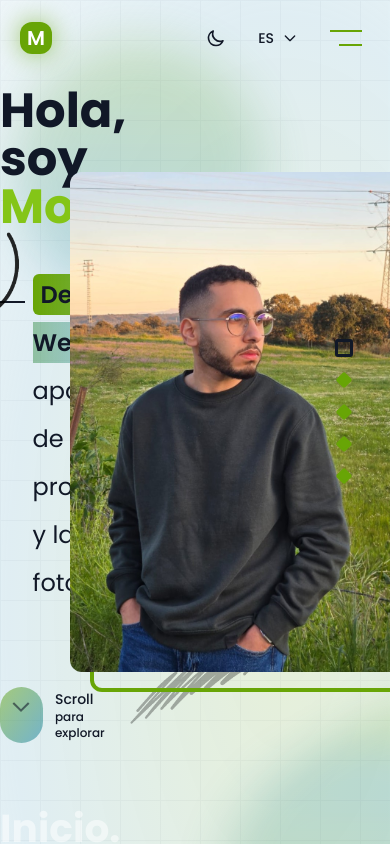
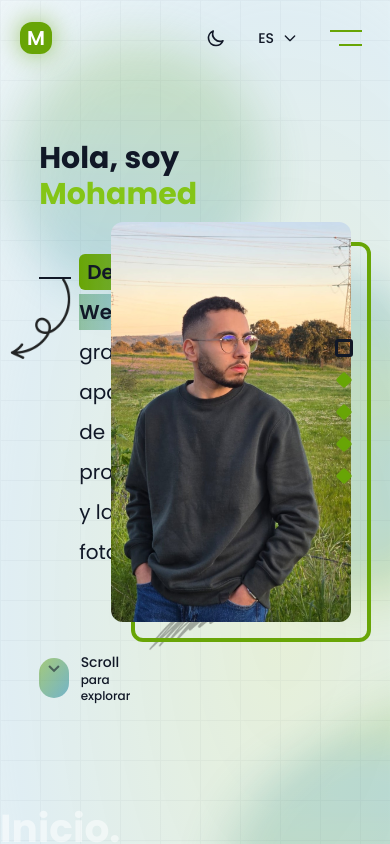
Before and after one commit to webdevmohamed/portfolio, a Vue app: page / in a window 390 px wide. Built offline with nearby package versions, Linux system fonts and the light colour scheme.

Commit message:
Update HomeComponent, HomeContent, and ProfileImage for improved responsiveness and layout adjustments

```diff
--- a/src/components/HomeComponent.vue
+++ b/src/components/HomeComponent.vue
@@ -1,10 +1,10 @@
 <template>
-  <div id="home" class="relative min-h-screen">
+  <div id="home" class="relative min-h-screen p-5">
     <div
-      class="container mx-auto max-w-screen-lg flex items-center justify-between gap-5 min-h-screen"
+      class="container mx-auto xl:max-w-screen-lg max-xl:justify-center flex items-center justify-between gap-5 min-h-screen"
     >
-      <HomeContent />
-      <ProfileImage @click="goToLinkedin"/>
+      <HomeContent class="w-1/2 max-xl:w-4/12 max-lg:w-5/12" />
+      <ProfileImage class="w-1/2 max-xl:w-4/12 max-lg:w-5/12" @click="goToLinkedin"/>
     </div>
   </div>
 </template>
--- a/src/components/HomeContent.vue
+++ b/src/components/HomeContent.vue
@@ -1,11 +1,11 @@
 <template>
-    <div class="w-1/2">
-        <h1 class="text-5xl font-bold bg-clip-text text-foreground">
+    <div>
+        <h1 class="text-5xl max-xl:text-3xl font-bold bg-clip-text text-foreground">
             {{ t('home.hiIm') }} <span class="text-primary-light">Mohamed</span>
         </h1>
         <div class="flex items-baseline gap-2 mt-10">
             <div class="h-[2px] w-8 bg-foreground"></div>
-            <p class="text-2xl text-foreground leading-loose w-10/12">
+            <p class="text-2xl max-xl:text-xl text-foreground !leading-loose w-10/12 max-lg:w-2/3">
                 <span class="bg-gradient-to-r from-primary to-accent-blue/30 pl-2 py-1 mr-1 rounded-md font-semibold">
                     {{ t('home.webDeveloper') }},
                 </span>
@@ -18,8 +18,8 @@
             <div @click="store.goToSection(1)" class="relative w-fit flex flex-col items-start gap-3 pt-20 group">
                 <div class="flex items-center gap-3 cursor-pointer">
                     <div
-                        class="relative w-14 h-14 group-hover:animate-none rounded-full bg-gradient-to-br from-primary/50 to-accent-blue/50 group-hover:from-primary/70 group-hover:to-accent-blue/70 transition-all duration-300 overflow-hidden flex items-center justify-center">
-                        <div class="w-3 h-3 border-r-[2px] border-b-[2px] border-foreground animate-fade-move-down">
+                        class="relative w-10 h-10 group-hover:animate-none rounded-full bg-gradient-to-br from-primary/50 to-accent-blue/50 group-hover:from-primary/70 group-hover:to-accent-blue/70 transition-all duration-300 overflow-hidden flex items-center justify-center">
+                        <div class="w-2 h-2 border-r-[2px] border-b-[2px] border-foreground animate-fade-move-down">
                         </div>
                     </div>
                     <div class="flex flex-col">
@@ -36,7 +36,7 @@
             </div>
 
             <!-- Graphic element -->
-            <img class="w-[150px] h-fit dark:filter dark:invert opacity-30 hover:opacity-100 transition-all duration-300" src="@/assets/tachado.png" alt="" />
+            <img class="w-[150px] max-xl:w-[100px] h-fit dark:filter dark:invert opacity-30 hover:opacity-100 transition-all duration-300" src="@/assets/tachado.png" alt="" />
         </div>
     </div>
 </template>
--- a/src/components/ProfileImage.vue
+++ b/src/components/ProfileImage.vue
@@ -1,9 +1,9 @@
 <template>
-    <div class="flex flex-row-reverse gap-5 w-1/2">
+    <div class="flex flex-row-reverse gap-5">
         <div class="relative group cursor-pointer">
             <!-- Main image with container -->
             <div class="relative transform-gpu transition-all duration-500 ease-out group-hover:scale-[1.02]">
-                <div class="h-[500px] w-[340px] bg-[url('@/assets/picture-of-me-2.jpeg')] bg-cover bg-center relative rounded-xl overflow-hidden
+                <div class="h-[500px] w-[340px] max-xl:h-[400px] max-xl:w-[240px] bg-[url('@/assets/picture-of-me-2.jpeg')] bg-cover bg-center relative rounded-xl overflow-hidden
                 before:absolute before:inset-0 before:rounded-xl before:opacity-0 before:transition-all before:duration-500 before:scale-105
                 group-hover:before:opacity-100 group-hover:before:scale-100">
                     <!-- Overlay with soft gradient -->
@@ -36,7 +36,7 @@
         </div>
 
         <!-- Graphic element -->
-        <img class="w-[150px] h-fit mt-12 dark:filter dark:invert opacity-85" src="@/assets/flecha.png" alt="" />
+        <img class="w-[150px] max-xl:w-[100px] h-fit mt-12 dark:filter dark:invert opacity-85" src="@/assets/flecha.png" alt="" />
     </div>
 </template>
 
```
